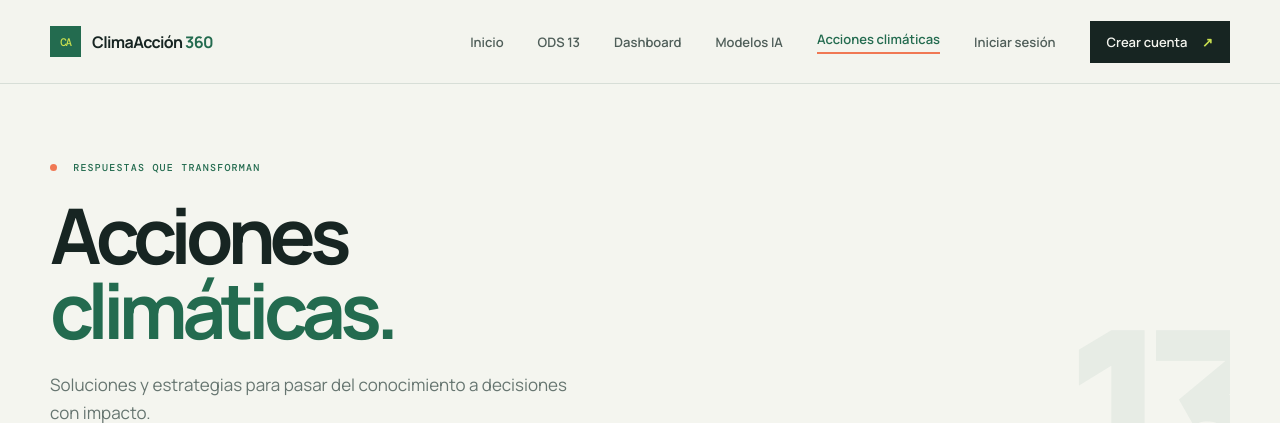
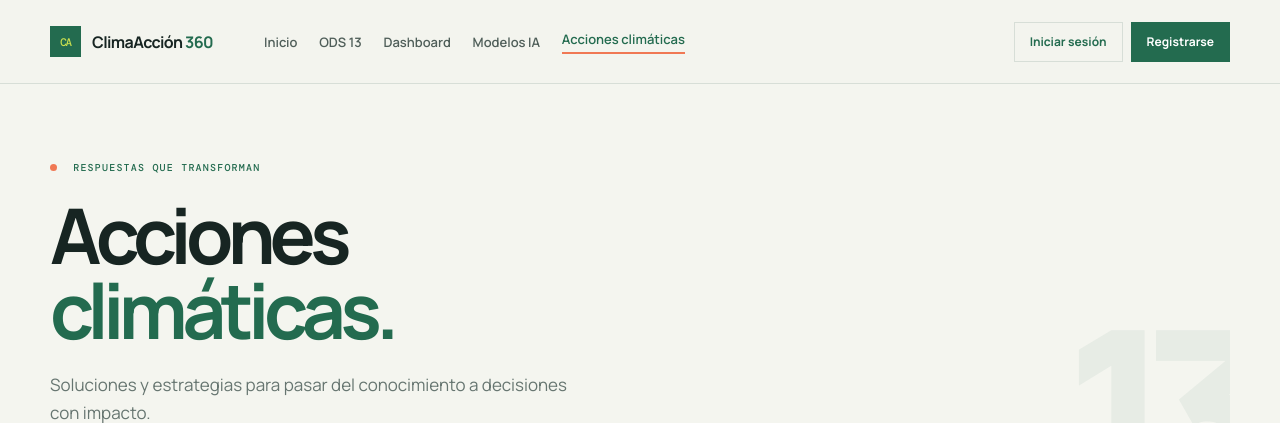
Before and after one commit to jp-04/climaaccion360, a Flask app: page /acciones in a window 1280 px wide. Shown: the top 423 px of the page. Run offline with Flask 3, Linux system fonts and the light colour scheme.

Commit message:
Mejorar header de autenticacion

```diff
--- a/static/css/componentes.css
+++ b/static/css/componentes.css
@@ -7,7 +7,27 @@
 
 .nav-links .is-active { color: var(--leaf); }
 .nav-links .is-active::after { content: ""; display: block; height: 2px; margin-top: 4px; background: var(--coral); }
-.nav-links .nav-cta.is-active::after { display: none; }
+.nav-links { flex: 1; min-width: 0; margin-left: clamp(24px, 4vw, 56px); gap: 18px; justify-content: space-between; }
+.nav-main, .nav-auth { display: flex; align-items: center; white-space: nowrap; }
+.nav-main { gap: clamp(12px, 1.7vw, 26px); }
+.nav-auth { gap: 8px; margin-left: auto; }
+.nav-auth a { display: inline-flex; align-items: center; justify-content: center; min-height: 40px; padding: 10px 15px; border: 1px solid transparent; font-size: 12px; font-weight: 700; transition: background-color .2s ease, color .2s ease, border-color .2s ease, transform .2s ease; }
+.nav-links .nav-auth .is-active::after { display: none; }
+.nav-links .nav-auth .nav-auth-secondary { border-color: var(--line); color: var(--leaf); background: transparent; }
+.nav-links .nav-auth .nav-auth-secondary:hover { border-color: var(--leaf); color: var(--leaf); background: #eaf0e8; }
+.nav-links .nav-auth .nav-auth-primary { color: #fff; background: var(--leaf); }
+.nav-links .nav-auth .nav-auth-primary:hover { color: #fff; background: #18563d; transform: translateY(-2px); }
+.nav-auth a:focus-visible { outline: 2px solid var(--leaf); outline-offset: 3px; }
+@media (max-width: 960px) {
+    .nav { min-height: 70px; }
+    .nav-toggle { display: flex; flex-direction: column; gap: 5px; padding: 10px 0 10px 10px; cursor: pointer; }
+    .nav-toggle span { width: 22px; height: 1px; background: var(--ink); }
+    .nav-links { display: none; position: absolute; top: 70px; left: 0; right: 0; margin-left: 0; padding: 20px; flex-direction: column; align-items: stretch; gap: 20px; background: var(--paper); border-bottom: 1px solid var(--line); }
+    .nav-links.is-open { display: flex; }
+    .nav-main { flex-direction: column; align-items: stretch; gap: 18px; }
+    .nav-auth { display: grid; grid-template-columns: repeat(2, minmax(0, 1fr)); width: 100%; margin-left: 0; padding-top: 18px; border-top: 1px solid var(--line); }
+}
+@media (max-width: 520px) { .nav-auth { grid-template-columns: 1fr; } }
 .page-hero { position: relative; overflow: hidden; }
 .page-hero::after { content: "13"; position: absolute; right: -18px; bottom: -66px; color: rgba(35, 107, 79, .06); font-size: 240px; font-weight: 800; letter-spacing: -.14em; pointer-events: none; }
 .section-lead { max-width: 680px; margin-bottom: 42px; color: var(--muted); font-size: 15px; line-height: 1.75; }
--- a/templates/partials/_header.html
+++ b/templates/partials/_header.html
@@ -4,20 +4,24 @@
             <span class="brand-mark" aria-hidden="true">CA</span>
             <span>ClimaAcción <strong>360</strong></span>
         </a>
-        <button class="nav-toggle" type="button" aria-label="Abrir menú" aria-expanded="false"><span></span><span></span></button>
-        <div class="nav-links">
+        <button class="nav-toggle" type="button" aria-label="Abrir menú" aria-controls="primary-navigation" aria-expanded="false"><span></span><span></span></button>
+        <div class="nav-links" id="primary-navigation">
+            <div class="nav-main">
                 <a class="{% if request.endpoint == 'index' %}is-active{% endif %}" href="{{ url_for('index') }}"{% if request.endpoint == 'index' %} aria-current="page"{% endif %}>Inicio</a>
                 <a class="{% if request.endpoint == 'ods13' %}is-active{% endif %}" href="{{ url_for('ods13') }}"{% if request.endpoint == 'ods13' %} aria-current="page"{% endif %}>ODS 13</a>
                 <a class="{% if request.endpoint == 'dashboard' %}is-active{% endif %}" href="{{ url_for('dashboard') }}"{% if request.endpoint == 'dashboard' %} aria-current="page"{% endif %}>Dashboard</a>
                 <a class="{% if request.endpoint == 'modelos' %}is-active{% endif %}" href="{{ url_for('modelos') }}"{% if request.endpoint == 'modelos' %} aria-current="page"{% endif %}>Modelos IA</a>
                 <a class="{% if request.endpoint == 'acciones' %}is-active{% endif %}" href="{{ url_for('acciones') }}"{% if request.endpoint == 'acciones' %} aria-current="page"{% endif %}>Acciones climáticas</a>
+            </div>
+            <div class="nav-auth" aria-label="Acceso de usuario">
                 {% if current_user %}
-            <a class="{% if request.endpoint == 'auth.perfil' %}is-active{% endif %}" href="{{ url_for('auth.perfil') }}"{% if request.endpoint == 'auth.perfil' %} aria-current="page"{% endif %}>Mi perfil</a>
-            <a class="nav-cta" href="{{ url_for('auth.logout') }}">Cerrar sesión <span aria-hidden="true">↗</span></a>
+                <a class="nav-auth-secondary{% if request.endpoint == 'auth.perfil' %} is-active{% endif %}" href="{{ url_for('auth.perfil') }}"{% if request.endpoint == 'auth.perfil' %} aria-current="page"{% endif %}>Mi perfil</a>
+                <a class="nav-auth-primary" href="{{ url_for('auth.logout') }}">Cerrar sesión</a>
                 {% else %}
-            <a class="{% if request.endpoint == 'auth.login' %}is-active{% endif %}" href="{{ url_for('auth.login') }}"{% if request.endpoint == 'auth.login' %} aria-current="page"{% endif %}>Iniciar sesión</a>
-            <a class="nav-cta" href="{{ url_for('auth.registro') }}">Crear cuenta <span aria-hidden="true">↗</span></a>
+                <a class="nav-auth-secondary{% if request.endpoint == 'auth.login' %} is-active{% endif %}" href="{{ url_for('auth.login') }}"{% if request.endpoint == 'auth.login' %} aria-current="page"{% endif %}>Iniciar sesión</a>
+                <a class="nav-auth-primary{% if request.endpoint == 'auth.registro' %} is-active{% endif %}" href="{{ url_for('auth.registro') }}"{% if request.endpoint == 'auth.registro' %} aria-current="page"{% endif %}>Registrarse</a>
                 {% endif %}
+            </div>
         </div>
     </nav>
 </header>
```
Also changed, not shown: tests/test_auth.py (+19 -0 lines). Lines whose indentation alone changed are shown as unchanged.
